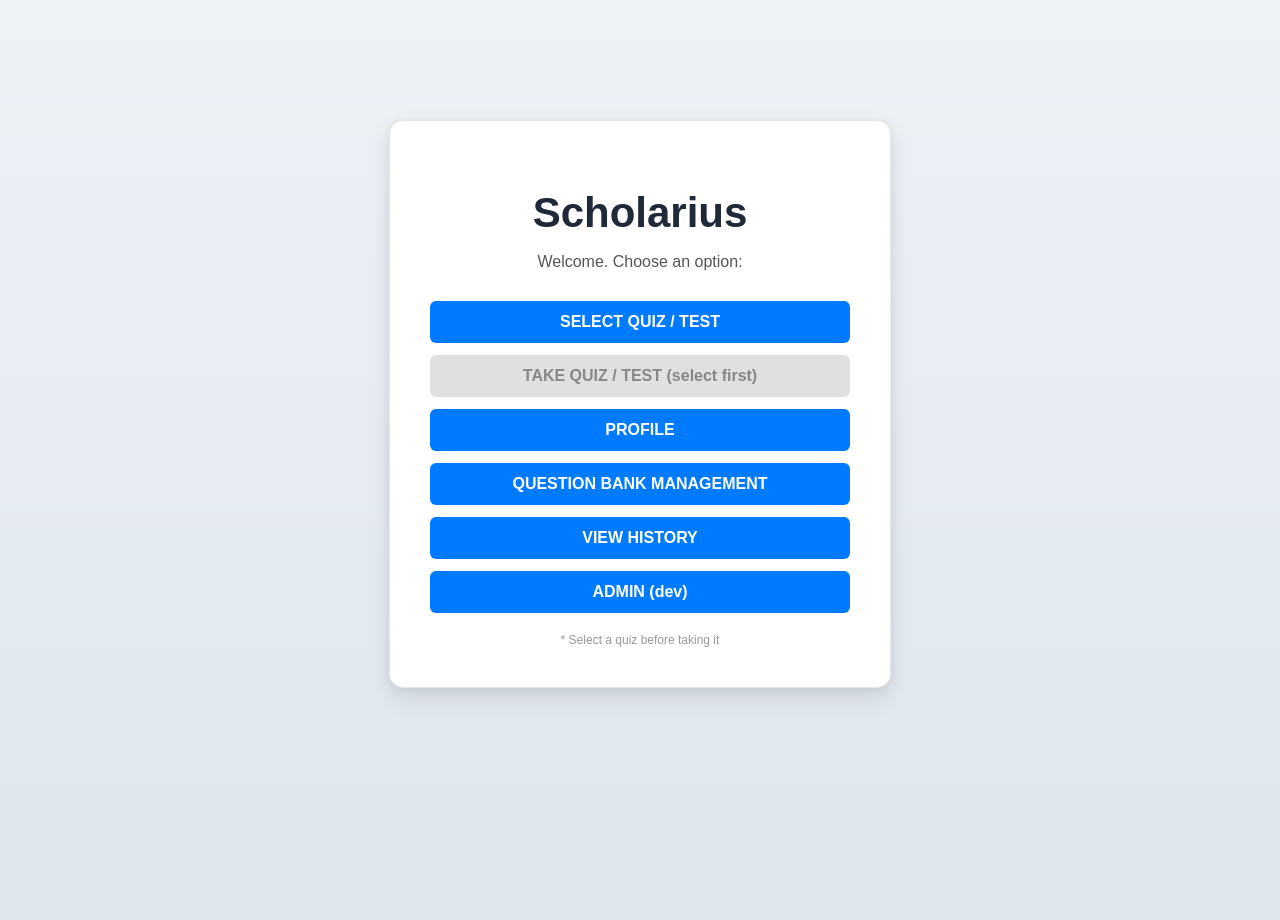
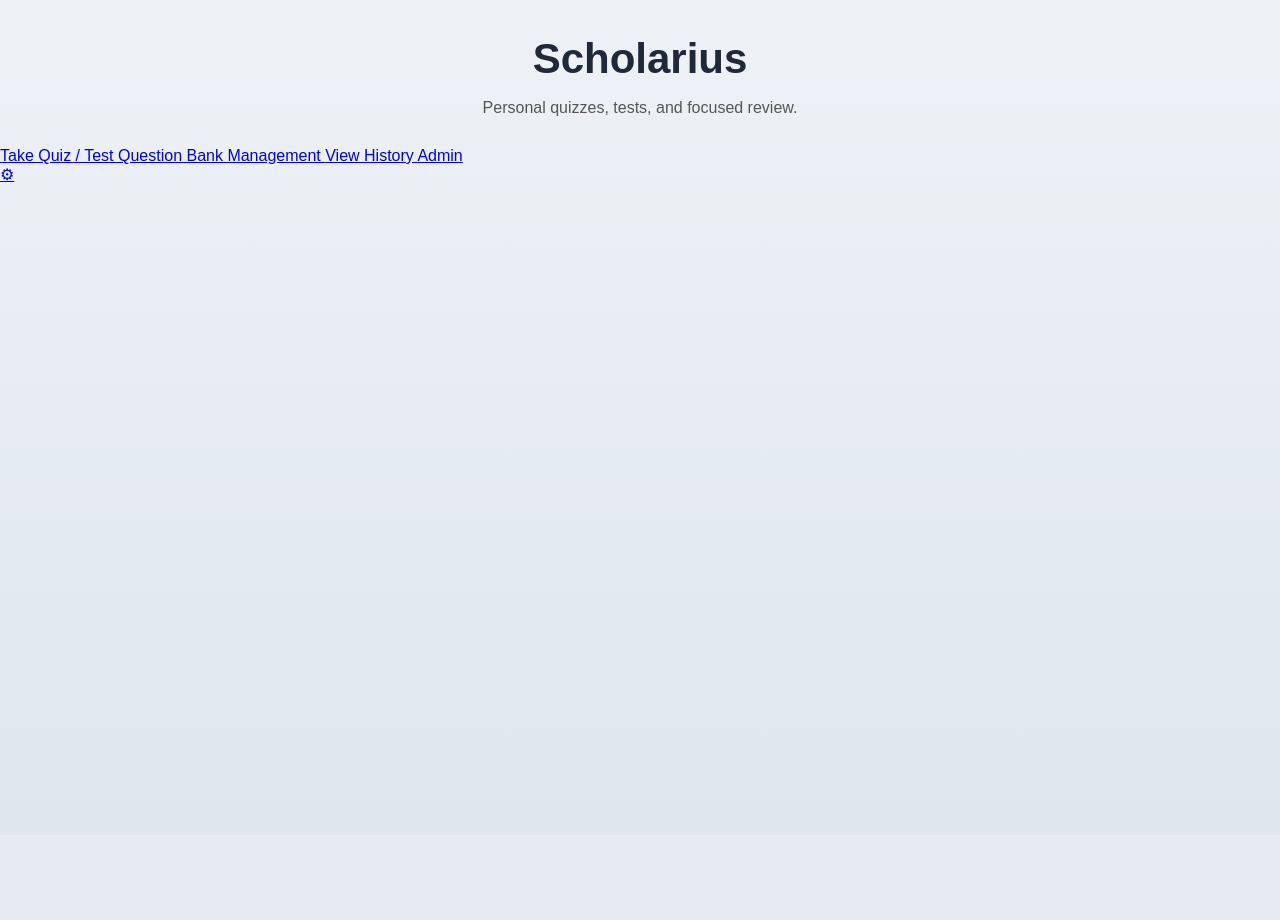
Before and after one commit to tlh45342/scholarius, a FastAPI app: template app/templates/home.html in a window 1280 px wide. After the commit the page ends 182 px from the top, so only its background shows below. Run offline with FastAPI, Linux system fonts and the light colour scheme; the template is opened without the code that fills it, so the values that code supplies are empty.

Commit message:
Add files via upload

```diff
--- a/app/templates/home.html
+++ b/app/templates/home.html
@@ -1,28 +1,50 @@
 <!DOCTYPE html>
-<html>
+<html lang="en">
 <head>
+    <meta charset="UTF-8">
+    <meta name="viewport" content="width=device-width, initial-scale=1.0">
     <title>Scholarius</title>
     <link rel="stylesheet" href="/static/style.css">
 </head>
-<body>
+<body class="home-page">
 
-<div class="container">
-    <h1>Scholarius</h1>
-    <p>Welcome. Choose an option:</p>
+<main class="home-shell">
+    <section class="home-card" aria-labelledby="home-title">
+        <h1 id="home-title">Scholarius</h1>
+        <p class="home-subtitle">
+            Personal quizzes, tests, and focused review.
+        </p>
 
-    <div class="menu">
-        <a class="button button-primary" href="/quiz-select">SELECT QUIZ / TEST</a>
-        <div class="button button-disabled">TAKE QUIZ / TEST (select first)</div>
-        <a class="button button-primary" href="/profile">PROFILE</a>
-        <a class="button button-primary" href="/qb-manage">QUESTION BANK MANAGEMENT</a>
-        <a class="button button-primary" href="/history">VIEW HISTORY</a>
-        <a class="button button-primary" href="/admin">ADMIN (dev)</a>
-    </div>
+        <nav class="home-actions" aria-label="Scholarius actions">
+            <a class="home-button home-button-primary" href="/quiz-select">
+                Take Quiz / Test
+            </a>
 
-    <div class="note">
-        * Select a quiz before taking it
-    </div>
-</div>
+            <a class="home-button home-button-secondary" href="/qb-manage">
+                Question Bank Management
+            </a>
+
+            <a class="home-button home-button-secondary" href="/history">
+                View History
+            </a>
+
+            <a class="home-button home-button-secondary" href="/admin">
+                Admin
+            </a>
+        </nav>
+
+        {% if username %}
+        <p class="home-user">Signed in as {{ username }}</p>
+        {% endif %}
+    </section>
+</main>
+
+<a
+    class="settings-button"
+    href="/profile"
+    aria-label="Open profile and settings"
+    title="Profile and settings"
+>⚙</a>
 
 </body>
 </html>
```
